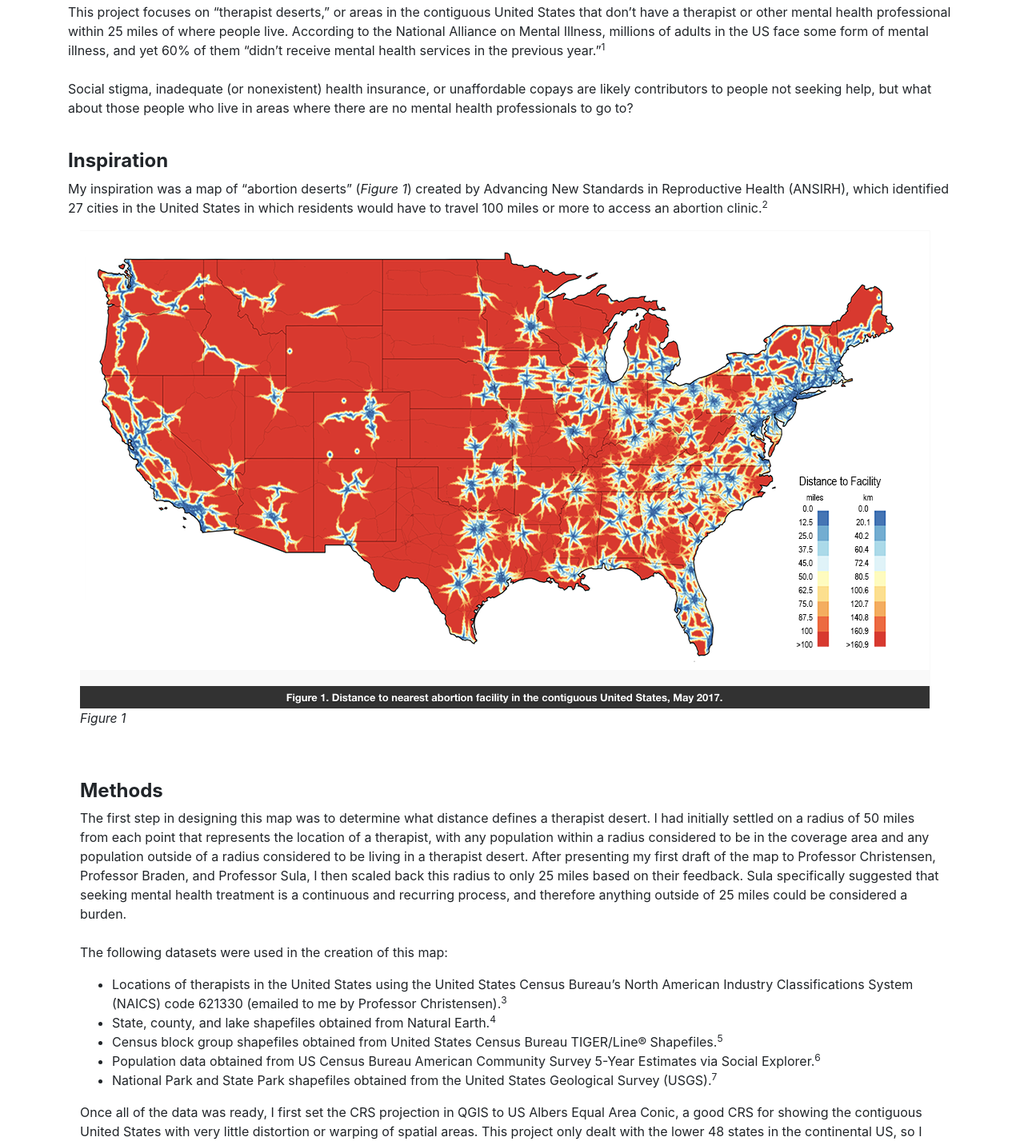
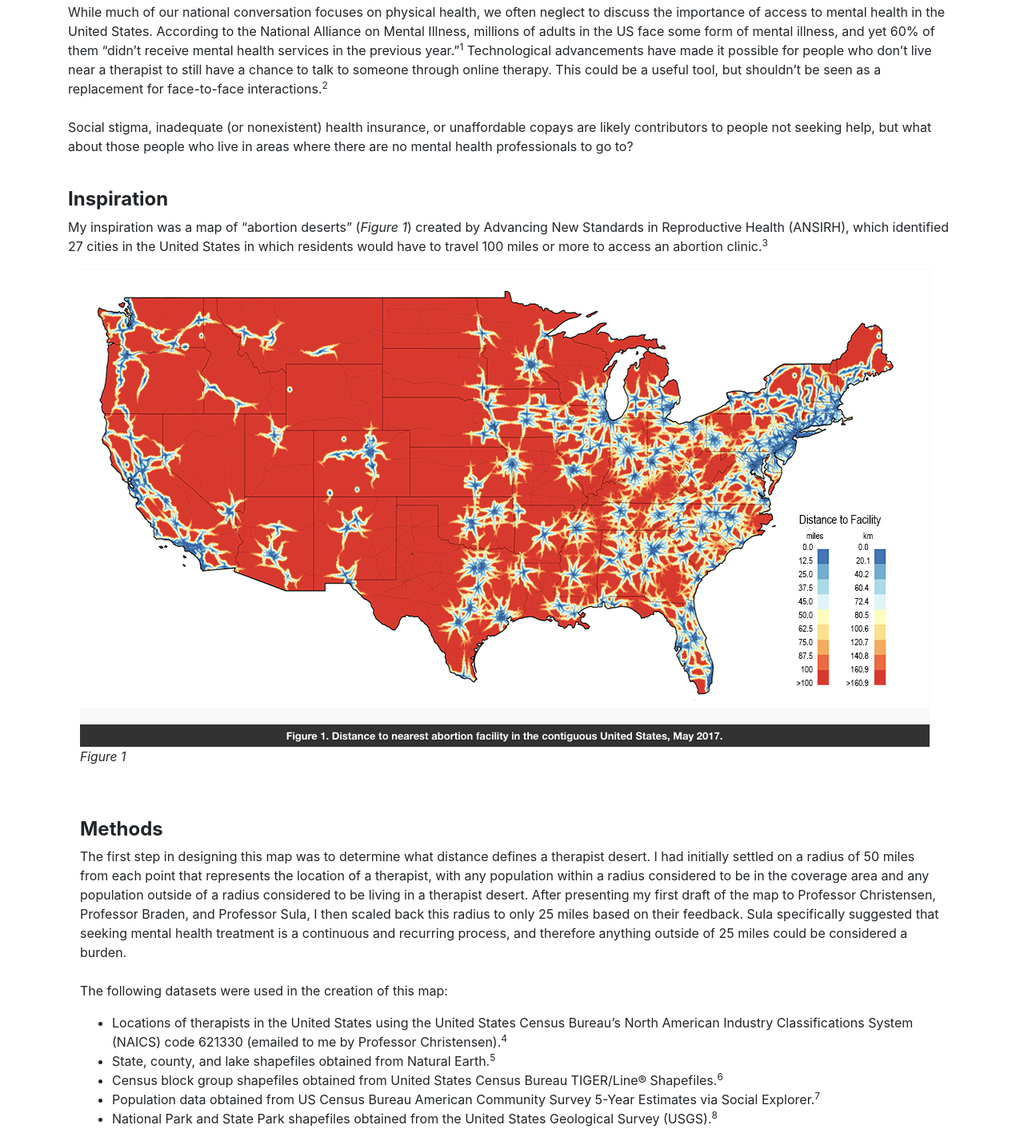
Before and after one commit to nameverb/intro-to-gis, a plain HTML site: page index.html in a window 1280 px wide. Shown: the part 1015-2442 px from the top of the page at 80% size. Drawn offline with nearby package versions, Linux system fonts and the light colour scheme.

Commit message:
fixed superscripts, added info to introduction

```diff
--- a/index.html
+++ b/index.html
@@ -47,7 +47,7 @@
     <div class="container col-xs-12">
 
           <h4>Introduction</h4>
-          <p>This project focuses on “therapist deserts,” or areas in the contiguous United States that don’t have a therapist or other mental health professional within 25 miles of where people live. According to the National Alliance on Mental Illness, millions of adults in the US face some form of mental illness, and yet 60% of them “didn’t receive mental health services in the previous year.”<sup>1</sup>
+          <p>While much of our national conversation focuses on physical health, we often neglect to discuss the importance of access to mental health in the United States. According to the National Alliance on Mental Illness, millions of adults in the US face some form of mental illness, and yet 60% of them “didn’t receive mental health services in the previous year.”<sup>1</sup> Technological advancements have made it possible for people who don’t live near a therapist to still have a chance to talk to someone through online therapy. This could be a useful tool, but shouldn’t be seen as a replacement for face-to-face interactions.<sup>2</sup>
           <br>
           <br>
           Social stigma, inadequate (or nonexistent) health insurance, or unaffordable copays are likely contributors to people not seeking help, but what about those people who live in areas where there are no mental health professionals to go to?
@@ -55,7 +55,7 @@
           <br>
           </p>
           <h4>Inspiration</h4>
-          <p>My inspiration was a map of “abortion deserts” (<i>Figure 1</i>) created by Advancing New Standards in Reproductive Health (ANSIRH), which identified 27 cities in the United States in which residents would have to travel 100 miles or more to access an abortion clinic.<sup>2</sup>
+          <p>My inspiration was a map of “abortion deserts” (<i>Figure 1</i>) created by Advancing New Standards in Reproductive Health (ANSIRH), which identified 27 cities in the United States in which residents would have to travel 100 miles or more to access an abortion clinic.<sup>3</sup>
           </p>
 
         <div class="container col-xs-12">
@@ -72,11 +72,11 @@
         <br>
         The following datasets were used in the creation of this map:
           <ul>
-            <li>Locations of therapists in the United States using the United States Census Bureau’s North American Industry Classifications System (NAICS) code 621330 (emailed to me by Professor Christensen).<sup>3</sup></li>
-            <li>State, county, and lake shapefiles obtained from Natural Earth.<sup>4</sup></li>
-            <li>Census block group shapefiles obtained from United States Census Bureau TIGER/Line® Shapefiles.<sup>5</sup></li>
-            <li>Population data obtained from US Census Bureau American Community Survey 5-Year Estimates via Social Explorer.<sup>6</sup></li>
-            <li>National Park and State Park shapefiles obtained from the United States Geological Survey (USGS).<sup>7</sup></li>
+            <li>Locations of therapists in the United States using the United States Census Bureau’s North American Industry Classifications System (NAICS) code 621330 (emailed to me by Professor Christensen).<sup>4</sup></li>
+            <li>State, county, and lake shapefiles obtained from Natural Earth.<sup>5</sup></li>
+            <li>Census block group shapefiles obtained from United States Census Bureau TIGER/Line® Shapefiles.<sup>6</sup></li>
+            <li>Population data obtained from US Census Bureau American Community Survey 5-Year Estimates via Social Explorer.<sup>7</sup></li>
+            <li>National Park and State Park shapefiles obtained from the United States Geological Survey (USGS).<sup>8</sup></li>
           </ul>
 
   Once all of the data was ready, I first set the CRS projection in QGIS to US Albers Equal Area Conic, a good CRS for showing the contiguous United States with very little distortion or warping of spatial areas. This project only dealt with the lower 48 states in the continental US, so I deleted any records pertaining to Alaska, Hawaii, The Virgin Islands, Guam, or Puerto Rico in my shapefiles.
@@ -147,13 +147,13 @@ I had also initially created Voronoi polygons using these points (<i>Figure 3</i
           <h4>Works Cited</h4>
           <ol id="permalink_section">
             <li>National Alliance on Mental Illness. Mental Health Facts in America. <a href="https://www.nami.org/NAMI/media/NAMI-Media/Infographics/GeneralMHFacts.pdf">https://www.nami.org/NAMI/media/NAMI-Media/Infographics/GeneralMHFacts.pdf</a>. Accessed May 4, 2019.</li>
+            <li>Haesue J. Does Online Therapy Actually Work? March 2018. http://www.amhca.org/blogs/haesue-jo/2018/03/21/does-online-therapy-actually-work. Accessed May 6, 2019.</li>
             <li>Cartwright AF, Karunaratne M, Barr-Walker J, Johns NE, Upadhyay UD. Identifying National Availability of Abortion Care and Distance From Major US Cities: Systematic Online Search. <i>J Med Internet Res 2018</i>. 2018;20(5):e186. doi:<a href="https://doi.org/10.2196/jmir.9717">10.2196/jmir.9717</a></li>
             <li>NAICS: 621330 - Offices of mental health practitioners (except physicians).</li>
             <li>Natural Earth Data. <a href="https://www.naturalearthdata.com/downloads/">https://www.naturalearthdata.com/downloads/</a>. Accessed May 5, 2019.</li>
             <li>US Census Bureau TIGER/Line Shapefiles. TIGER/Line® Shapefiles. Accessed May 5, 2019.</li>
             <li>American Community Surveys 5-Year Estimates. <a href="https://www.socialexplorer.com/explore-tables">https://www.socialexplorer.com/explore-tables</a>. Accessed May 5, 2019.</li>
             <li>Protected Areas Database of the United States (PAD-US) 1.4. In: USGS ScienceBase-Catalog. <a href="https://www.sciencebase.gov/catalog/item/56bba648e4b08d617f657960">https://www.sciencebase.gov/catalog/item/56bba648e4b08d617f657960</a>. Accessed May 5, 2019.</li>
-            <li>Haesue J. Does Online Therapy Actually Work? March 2018. <a href="http://www.amhca.org/blogs/haesue-jo/2018/03/21/does-online-therapy-actually-work">http://www.amhca.org/blogs/haesue-jo/2018/03/21/does-online-therapy-actually-work</a>. Accessed May 6, 2019.</li>
           </ol>
         </div>
     </div>
```
